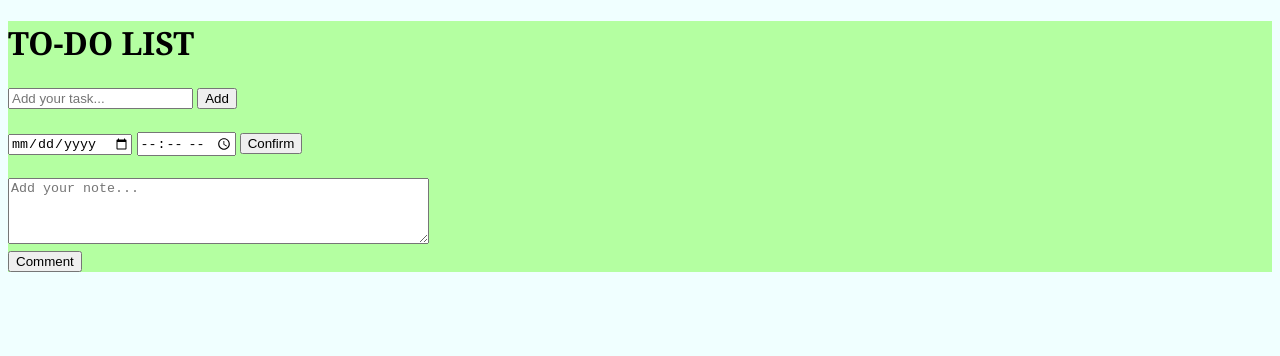
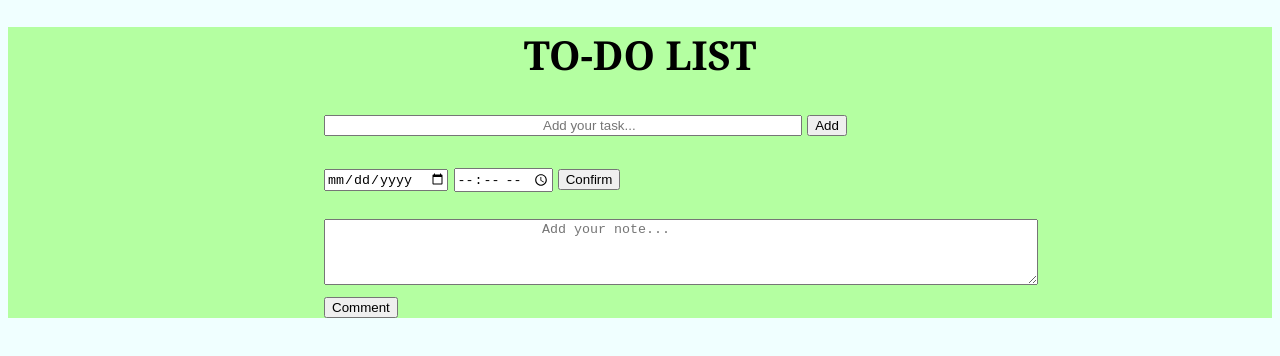
Before and after one commit to TruongPhuc2005/to-do-list-app, a plain HTML site: page index.html in a window 1280 px wide. Drawn offline with Linux system fonts and the light colour scheme.

Commit message:
change css body

```diff
--- a/index.html
+++ b/index.html
@@ -23,7 +23,6 @@
             <br>
             <button type="submit">Comment</button>
         </form>
-        <ul id="todo-list"></ul>
 
     </div>
     <script src="app.js"></script>
--- a/style.css
+++ b/style.css
@@ -1,11 +1,23 @@
 body{
     font-family: Georgia, 'Times New Roman', Times, serif;
     background-color: azure;
+    font-size: 20px;
 
-
+    text-align: center;
 
 }
 
 .container{
     background-color: rgb(180, 255, 161);
 }
+
+#todo-form{
+    text-align: justify;
+    padding-left: 25%;
+    padding-right: 80px;
+}
+
+h1{
+    text-align: center;
+    font-weight: bold;
+}
```
